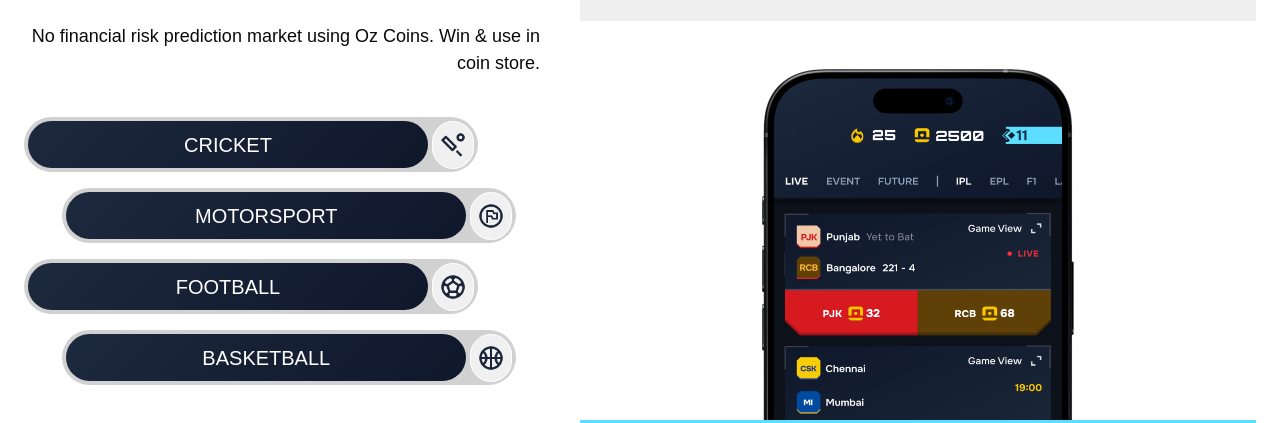
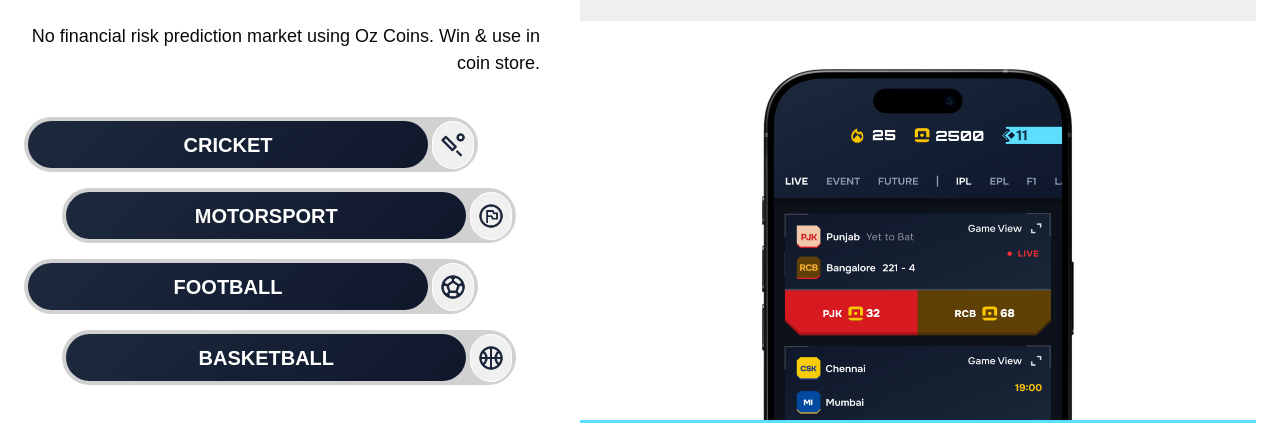
Before and after one commit to statoz-india/statoz-website, a Next.js app: page / in a window 1280 px wide. Shown: the part 1460-1883 px from the top of the page. Built offline with nearby package versions, Linux system fonts and the light colour scheme.

Commit message:
minor changes

```diff
--- a/src/app/revamped/footerSection/footer.tsx
+++ b/src/app/revamped/footerSection/footer.tsx
@@ -93,7 +93,7 @@
       <div className="h-px bg-[#333E4F] mt-16"></div>
       <div className="flex mt-8">
         <span className="font-onest text-[16px] font-medium text-white">
-          © Copyright 2025, All Rights Reserved
+          © Copyright 2026, All Rights Reserved
         </span>
       </div>
     </div>
--- a/src/app/revamped/gameSection/games.tsx
+++ b/src/app/revamped/gameSection/games.tsx
@@ -21,7 +21,9 @@
         className="h-[47px] rounded-[98px] px-[14px] py-[10px] flex items-center justify-center gap-[10px] bg-[linear-gradient(135deg,#1D293D_0%,#0F172B_100%)] shrink-0"
         style={{ width: innerContainerWidth }}
       >
-        <span className="font-onest text-[20px] text-white">{sportName}</span>
+        <span className="font-onest text-[20px] text-white font-bold">
+          {sportName}
+        </span>
       </div>
       <div className="w-[48px] h-[48px] rounded-[100px] bg-[#FFFFFFAB] border border-[#FFFFFF] flex items-center justify-center z-30">
         <Image
--- a/src/app/revamped/heroSection/hero.tsx
+++ b/src/app/revamped/heroSection/hero.tsx
@@ -229,7 +229,7 @@
           target="_blank"
           rel="noreferrer"
         >
-          <div className=" absolute bottom-[10%] left-1/2 -translate-x-1/2 w-[361px] md:w-[300px] aspect-361/78 md:aspect-300/65 z-70">
+          <div className=" absolute bottom-[30%] left-1/2 -translate-x-1/2 w-[361px] md:w-[300px] aspect-361/78 md:aspect-300/65 z-70">
             <Image
               src="/revamped/playstore.png"
               alt="Playstore"
```
